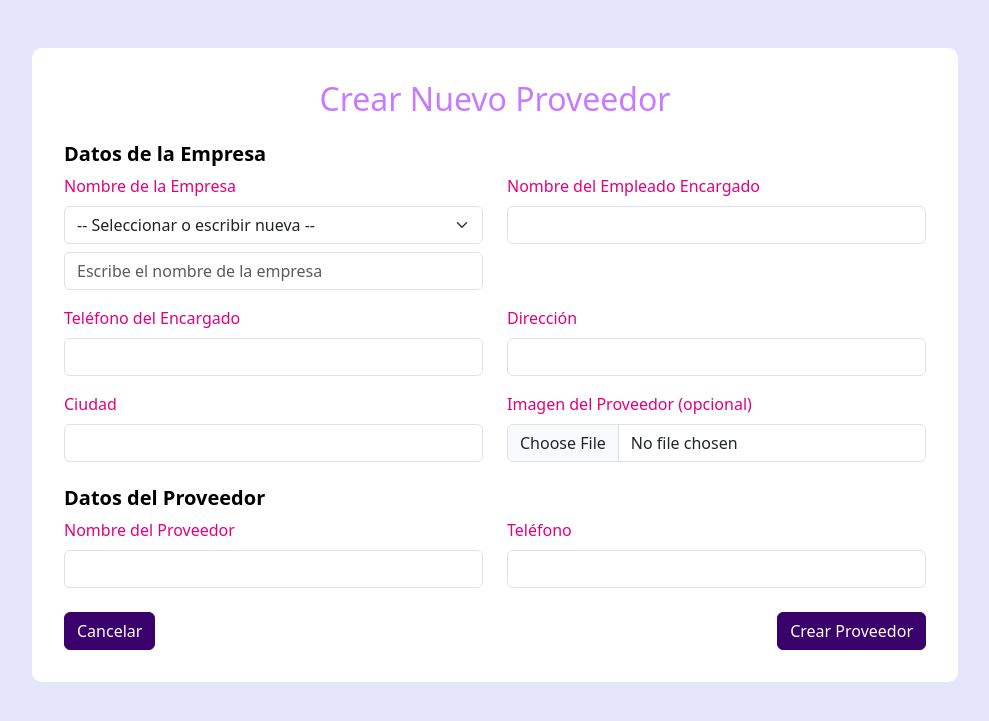
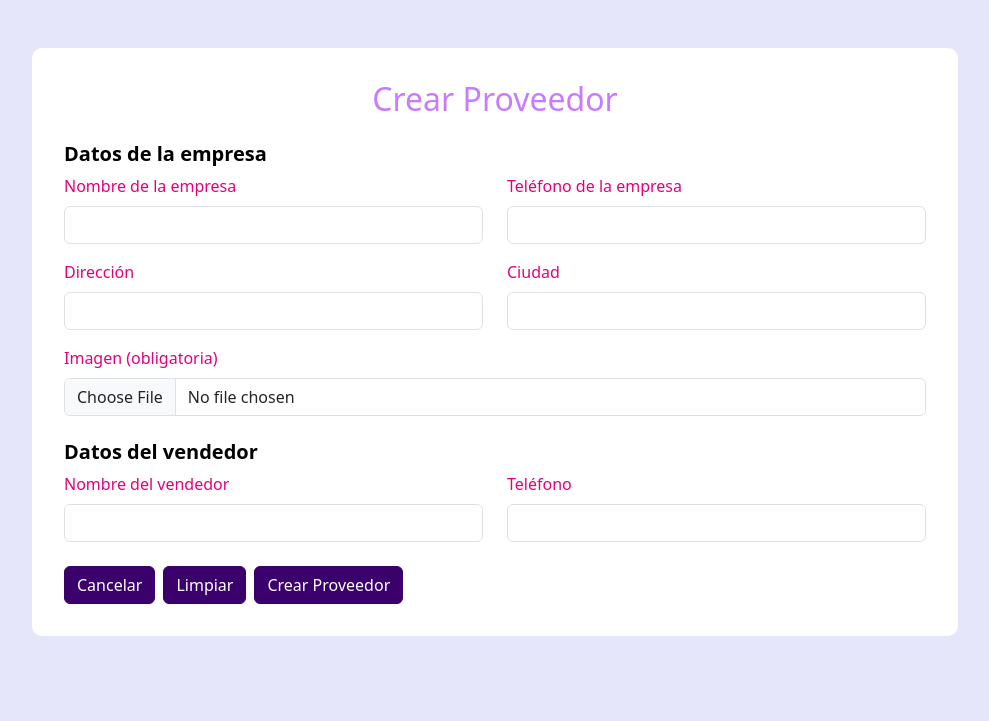
Before and after one commit to fernandaaguilar44/Salon_chic, a Laravel app: page /proveedores/create in a window 1280 px wide. Shown: the top 721 px of the page, without its empty margins (145-1134 px from the left). Run offline with Laravel 12, Linux system fonts and the light colour scheme; tables that the repository leaves empty hold one stand-in row (values such as "Sample post").

Commit message:
Guardar cambios

```diff
--- a/app/Http/Controllers/ProveedorController.php
+++ b/app/Http/Controllers/ProveedorController.php
@@ -49,36 +49,71 @@ class ProveedorController extends Controller
     public function store(Request $request)
     {
         $request->validate([
-            'nombre_proveedor' => 'required|string|max:35',
+            'nombre_proveedor' => ['required', 'string', 'max:50', 'regex:/^[A-Za-zÁÉÍÓÚáéíóúÑñ\s]+$/'],
             'telefono' => [
                 'required',
                 'digits:8',
-                'regex:/^(?!([0-9])\1{7})[0-9]{8}$/',
+                'regex:/^(?!([0-9])\1{7})([389])[0-9]{7}$/',
                 'unique:proveedores,telefono',
             ],
-            'direccion' => 'required|string|max:100',
-            'ciudad' => 'required|string|max:25|regex:/^[A-Za-zÁÉÍÓÚáéíóúÑñ\s]+$/',
-            'nombre_empresa' => 'required|string|max:25',
-            'empleado_encargado' => 'required|string|max:35',
+            'direccion' => 'required|string|max:200',
+            'ciudad' => ['required', 'string', 'max:25', 'regex:/^[A-Za-zÁÉÍÓÚáéíóúÑñ\s]+$/'],
+            'nombre_empresa' => ['required', 'string', 'max:50', 'regex:/^[A-Za-zÁÉÍÓÚáéíóúÑñ\s]+$/'],
             'telefono_empleado_encargado' => [
                 'required',
                 'digits:8',
-                'regex:/^(?!([0-9])\1{7})[0-9]{8}$/',
+                'regex:/^(?!([0-9])\1{7})([389])[0-9]{7}$/',
                 'unique:proveedores,telefono_empleado_encargado',
             ],
-            'imagen' => 'nullable|image|max:2048',
+            'imagen' => 'required|image|max:2048',
+        ], [
+            'nombre_proveedor.required' => 'Por favor, agregue el nombre del vendedor.',
+            'nombre_proveedor.regex' => 'El nombre del vendedor solo puede contener letras y espacios.',
+            'nombre_proveedor.max' => 'El nombre del vendedor no debe exceder los 50 caracteres.',
+
+            'telefono.required' => 'Por favor, agregue el número de teléfono del vendedor.',
+            'telefono.digits' => 'El número de teléfono debe contener exactamente 8 dígitos.',
+            'telefono.regex' => 'El número de teléfono debe comenzar con 3, 8 o 9.',
+            'telefono.unique' => 'El número de teléfono ingresado ya está registrado.',
+
+            'direccion.required' => 'Por favor, agregue la dirección de la empresa.',
+            'direccion.max' => 'La dirección no debe exceder los 200 caracteres.',
+
+            'ciudad.required' => 'Por favor, agregue la ciudad correspondiente.',
+            'ciudad.regex' => 'La ciudad solo puede contener letras y espacios.',
+            'ciudad.max' => 'El nombre de la ciudad no debe exceder los 25 caracteres.',
+
+            'nombre_empresa.required' => 'Por favor, agregue el nombre de la empresa.',
+            'nombre_empresa.regex' => 'El nombre de la empresa solo puede contener letras y espacios.',
+            'nombre_empresa.max' => 'El nombre de la empresa no debe exceder los 50 caracteres.',
+
+            'telefono_empleado_encargado.required' => 'Por favor, agregue el teléfono de la empresa.',
+            'telefono_empleado_encargado.digits' => 'El número de teléfono debe contener exactamente 8 dígitos.',
+            'telefono_empleado_encargado.regex' => 'El número de teléfono debe comenzar con 3, 8 o 9.',
+            'telefono_empleado_encargado.unique' => 'El número de teléfono de la empresa ya está registrado.',
+
+            'imagen.required' => 'Por favor, agregue una imagen del proveedor.',
+            'imagen.image' => 'El archivo debe ser una imagen válida.',
+            'imagen.max' => 'La imagen no debe exceder los 2MB de tamaño.',
         ]);
 
-        $datos = $request->all();
-
-        if ($request->hasFile('imagen')) {
-            $imagenPath = $request->file('imagen')->store('proveedores', 'public');
-            $datos['imagen'] = $imagenPath;
+        if (!$request->hasFile('imagen') || !$request->file('imagen')->isValid()) {
+            return back()->withErrors(['imagen' => 'Por favor, adjunte una imagen válida.'])->withInput();
         }
 
-        Proveedor::create($datos);
+        $imagenPath = $request->file('imagen')->store('proveedores', 'public');
 
-        return redirect()->route('proveedores.index')->with('success', 'Proveedor creado exitosamente.');
+        Proveedor::create([
+            'nombre_proveedor' => $request->nombre_proveedor,
+            'telefono' => $request->telefono,
+            'direccion' => $request->direccion,
+            'ciudad' => $request->ciudad,
+            'nombre_empresa' => $request->nombre_empresa,
+            'telefono_empleado_encargado' => $request->telefono_empleado_encargado,
+            'imagen' => $imagenPath,
+        ]);
+
+        return redirect()->route('proveedores.index')->with('success', 'El proveedor ha sido registrado correctamente.');
     }
 
     public function show(Proveedor $proveedor)
@@ -94,24 +129,32 @@ class ProveedorController extends Controller
     public function update(Request $request, Proveedor $proveedor)
     {
         $request->validate([
-            'nombre_proveedor' => 'required|string|max:35',
+            'nombre_proveedor' => ['required', 'string', 'max:35', 'regex:/^[A-Za-zÁÉÍÓÚáéíóúÑñ\s]+$/'],
             'telefono' => [
                 'required',
                 'digits:8',
-                'regex:/^(?!([0-9])\1{7})[0-9]{8}$/',
+                'regex:/^(?!([0-9])\1{7})([389])[0-9]{7}$/',
                 Rule::unique('proveedores', 'telefono')->ignore($proveedor->id),
             ],
             'direccion' => 'required|string|max:100',
-            'ciudad' => 'required|string|max:25|regex:/^[A-Za-zÁÉÍÓÚáéíóúÑñ\s]+$/',
-            'nombre_empresa' => 'required|string|max:25',
-            'empleado_encargado' => 'required|string|max:35',
+            'ciudad' => ['required', 'string', 'max:25', 'regex:/^[A-Za-zÁÉÍÓÚáéíóúÑñ\s]+$/'],
+            'nombre_empresa' => ['required', 'string', 'max:25', 'regex:/^[A-Za-zÁÉÍÓÚáéíóúÑñ\s]+$/'],
             'telefono_empleado_encargado' => [
                 'required',
                 'digits:8',
-                'regex:/^(?!([0-9])\1{7})[0-9]{8}$/',
+                'regex:/^(?!([0-9])\1{7})([389])[0-9]{7}$/',
                 Rule::unique('proveedores', 'telefono_empleado_encargado')->ignore($proveedor->id),
             ],
             'imagen' => 'nullable|image|max:2048',
+        ], [
+            'nombre_proveedor.required' => 'Por favor, proporcione el nombre del vendedor.',
+            'telefono.required' => 'Por favor, proporcione el número de teléfono del vendedor.',
+            'direccion.required' => 'Por favor, proporcione la dirección de la empresa.',
+            'ciudad.required' => 'Por favor, indique la ciudad correspondiente.',
+            'nombre_empresa.required' => 'Por favor, proporcione el nombre de la empresa.',
+            'telefono_empleado_encargado.required' => 'Por favor, indique el teléfono de la empresa.',
+            'imagen.image' => 'El archivo debe ser una imagen válida.',
+            'imagen.max' => 'La imagen no debe exceder los 2MB de tamaño.',
         ]);
 
         if ($request->hasFile('imagen')) {
@@ -129,11 +172,10 @@ class ProveedorController extends Controller
             'direccion' => $request->direccion,
             'ciudad' => $request->ciudad,
             'nombre_empresa' => $request->nombre_empresa,
-            'empleado_encargado' => $request->empleado_encargado,
             'telefono_empleado_encargado' => $request->telefono_empleado_encargado,
             'imagen' => $proveedor->imagen,
         ]);
 
-        return redirect()->route('proveedores.index')->with('success', 'Proveedor actualizado correctamente.');
+        return redirect()->route('proveedores.index')->with('success', 'El proveedor ha sido actualizado correctamente.');
     }
 }
--- a/app/Models/Proveedor.php
+++ b/app/Models/Proveedor.php
@@ -5,9 +5,10 @@ namespace App\Models;
 use Illuminate\Database\Eloquent\Factories\HasFactory;
 use Illuminate\Database\Eloquent\Model;
 
-class Proveedor extends Model {
+class Proveedor extends Model
+{
+    use HasFactory; // ✅ Correcto
 
-    use hasFactory;
     protected $table = 'proveedores';
 
     protected $fillable = [
@@ -16,12 +17,12 @@ class Proveedor extends Model {
         'direccion',
         'ciudad',
         'nombre_empresa',
-        'empleado_encargado',
         'telefono_empleado_encargado',
         'fecha_registro',
+        'empleado_id',
         'imagen',
     ];
-
-
-
+    public function proveedor(){
+    return $this->hasMany(Proveedor::class);
+    }
 }
--- a/resources/views/proveedores/create.blade.php
+++ b/resources/views/proveedores/create.blade.php
@@ -1,14 +1,13 @@
 <!DOCTYPE html>
 <html lang="es">
 <head>
-    <meta charset="UTF-8">
-    <title>Crear Nuevo Proveedor</title>
-    <meta name="viewport" content="width=device-width, initial-scale=1">
-    <!-- Bootstrap 5 -->
-    <link href="https://cdn.jsdelivr.net/npm/bootstrap@5.3.3/dist/css/bootstrap.min.css" rel="stylesheet">
+    <meta charset="UTF-8" />
+    <title>Crear Proveedor</title>
+    <meta name="viewport" content="width=device-width, initial-scale=1" />
+    <link href="https://cdn.jsdelivr.net/npm/bootstrap@5.3.3/dist/css/bootstrap.min.css" rel="stylesheet" />
     <style>
         body {
-            background-color: #E6E6FA;
+            background-color: #e6e6fa;
         }
         .form-container {
             background-color: #fff;
@@ -19,56 +18,53 @@
         .form-label {
             color: #e4007c;
         }
-        .btn-primary,
-        .btn-secondary {
+        .btn-primary, .btn-secondary, .btn-danger {
             background-color: #3a006b;
             border-color: #3a006b;
+            color: white;
         }
-        .btn-secondary:hover {
+        .btn-secondary:hover, .btn-danger:hover {
             background-color: #e4007c;
             border-color: #e4007c;
+            color: white;
+        }
+        .btn-group-left {
+            display: flex;
+            gap: 0.5rem;
+            justify-content: flex-start;
         }
     </style>
 </head>
 <body>
-
 <div class="container py-5">
     <div class="row justify-content-center">
         <div class="col-12 col-lg-10">
             <div class="form-container">
-                <h2 class="mb-4 text-center" style="color: #c97bff;">Crear Nuevo Proveedor</h2>
-
-                <form method="POST" action="{{ route('proveedores.store') }}" enctype="multipart/form-data">
+                <h2 class="mb-4 text-center" style="color: #c97bff;">Crear Proveedor</h2>
+                <form id="formProveedor" method="POST" action="{{ route('proveedores.store') }}" enctype="multipart/form-data" novalidate>
                     @csrf
 
-                    <!-- SECCIÓN: DATOS DE LA EMPRESA -->
-                    <h5 class="text-rosado fw-bold">Datos de la Empresa</h5>
+                    <!-- Datos empresa -->
+                    <h5 class="text-rosado fw-bold">Datos de la empresa</h5>
                     <div class="row mb-3">
                         <div class="col-md-6">
-                            <label class="form-label">Nombre de la Empresa</label>
-                            <select id="nombre_empresa_select" class="form-select mb-2">
-                                <option value="">-- Seleccionar o escribir nueva --</option>
-                                @foreach ($empresas as $empresa)
-                                    <option value="{{ $empresa }}" {{ old('nombre_empresa') == $empresa ? 'selected' : '' }}>{{ $empresa }}</option>
-                                @endforeach
-                            </select>
-                            <input type="text" id="nombre_empresa_input" name="nombre_empresa"
-                                   value="{{ old('nombre_empresa') }}"
-                                   maxlength="25"
+                            <label for="nombre_empresa" class="form-label">Nombre de la empresa</label>
+                            <input type="text" name="nombre_empresa" id="nombre_empresa"
                                    class="form-control @error('nombre_empresa') is-invalid @enderror"
-                                   placeholder="Escribe el nombre de la empresa" required>
+                                   value="{{ old('nombre_empresa') }}" maxlength="50"
+                                   pattern="^[A-Za-zÁÉÍÓÚáéíóúÑñ\s]+$" required />
                             @error('nombre_empresa')
                             <div class="invalid-feedback">{{ $message }}</div>
                             @enderror
                         </div>
 
                         <div class="col-md-6">
-                            <label for="empleado_encargado" class="form-label">Nombre del Empleado Encargado</label>
-                            <input type="text" id="empleado_encargado" name="empleado_encargado"
-                                   value="{{ old('empleado_encargado') }}"
-                                   required maxlength="35"
-                                   class="form-control @error('empleado_encargado') is-invalid @enderror">
-                            @error('empleado_encargado')
+                            <label for="telefono_empleado_encargado" class="form-label">Teléfono de la empresa</label>
+                            <input type="text" name="telefono_empleado_encargado" id="telefono_empleado_encargado"
+                                   class="form-control @error('telefono_empleado_encargado') is-invalid @enderror"
+                                   value="{{ old('telefono_empleado_encargado') }}" maxlength="8" inputmode="numeric"
+                                   oninput="this.value = this.value.replace(/[^0-9]/g, '')" required />
+                            @error('telefono_empleado_encargado')
                             <div class="invalid-feedback">{{ $message }}</div>
                             @enderror
                         </div>
@@ -76,64 +72,45 @@
 
                     <div class="row mb-3">
                         <div class="col-md-6">
-                            <label for="telefono_empleado_encargado" class="form-label">Teléfono del Encargado</label>
-                            <input type="text" id="telefono_empleado_encargado" name="telefono_empleado_encargado"
-                                   value="{{ old('telefono_empleado_encargado') }}"
-                                   required pattern="\d{8}" maxlength="8" inputmode="numeric"
-                                   title="Debe contener 8 dígitos distintos"
-                                   oninput="this.value = this.value.replace(/[^0-9]/g, '')"
-                                   class="form-control @error('telefono_empleado_encargado') is-invalid @enderror">
-                            @error('telefono_empleado_encargado')
+                            <label for="direccion" class="form-label">Dirección</label>
+                            <input type="text" name="direccion" id="direccion"
+                                   class="form-control @error('direccion') is-invalid @enderror"
+                                   value="{{ old('direccion') }}" maxlength="200" required />
+                            @error('direccion')
                             <div class="invalid-feedback">{{ $message }}</div>
                             @enderror
                         </div>
 
                         <div class="col-md-6">
-                            <label for="direccion" class="form-label">Dirección</label>
-                            <input type="text" id="direccion" name="direccion"
-                                   value="{{ old('direccion') }}"
-                                   required maxlength="100"
-                                   class="form-control @error('direccion') is-invalid @enderror">
-                            @error('direccion')
+                            <label for="ciudad" class="form-label">Ciudad</label>
+                            <input type="text" name="ciudad" id="ciudad"
+                                   class="form-control @error('ciudad') is-invalid @enderror"
+                                   value="{{ old('ciudad') }}" maxlength="25"
+                                   pattern="^[A-Za-zÁÉÍÓÚáéíóúÑñ\s]+$" required />
+                            @error('ciudad')
                             <div class="invalid-feedback">{{ $message }}</div>
                             @enderror
                         </div>
                     </div>
 
+                    <div class="mb-3">
+                        <label for="imagen" class="form-label">Imagen (obligatoria)</label>
+                        <input type="file" name="imagen" id="imagen"
+                               class="form-control @error('imagen') is-invalid @enderror" accept="image/*" required />
+                        @error('imagen')
+                        <div class="invalid-feedback">{{ $message }}</div>
+                        @enderror
+                    </div>
+
+                    <!-- Datos vendedor -->
+                    <h5 class="text-rosado fw-bold mt-4">Datos del vendedor</h5>
                     <div class="row mb-3">
                         <div class="col-md-6">
-                            <label for="ciudad" class="form-label">Ciudad</label>
-                            <input type="text" id="ciudad" name="ciudad"
-                                   value="{{ old('ciudad') }}"
-                                   required pattern="^[A-Za-zÁÉÍÓÚáéíóúÑñ\s]+$" maxlength="25"
-                                   title="Solo letras y espacios"
-                                   class="form-control @error('ciudad') is-invalid @enderror">
-                            @error('ciudad')
-                            <div class="invalid-feedback">{{ $message }}</div>
-                            @enderror
-                        </div>
-
-                        <div class="col-md-6">
-                            <label for="imagen" class="form-label">Imagen del Proveedor (opcional)</label>
-                            <input type="file" id="imagen" name="imagen"
-                                   accept="image/*"
-                                   class="form-control @error('imagen') is-invalid @enderror">
-                            @error('imagen')
-                            <div class="invalid-feedback">{{ $message }}</div>
-                            @enderror
-                        </div>
-                    </div>
-
-
-                    <!-- SECCIÓN: DATOS DEL PROVEEDOR -->
-                    <h5 class="text-rosado fw-bold mt-4">Datos del Proveedor</h5>
-                    <div class="row mb-3">
-                        <div class="col-md-6">
-                            <label for="nombre_proveedor" class="form-label">Nombre del Proveedor</label>
-                            <input type="text" id="nombre_proveedor" name="nombre_proveedor"
-                                   value="{{ old('nombre_proveedor') }}"
-                                   required maxlength="35"
-                                   class="form-control @error('nombre_proveedor') is-invalid @enderror">
+                            <label for="nombre_proveedor" class="form-label">Nombre del vendedor</label>
+                            <input type="text" name="nombre_proveedor" id="nombre_proveedor"
+                                   class="form-control @error('nombre_proveedor') is-invalid @enderror"
+                                   value="{{ old('nombre_proveedor') }}" maxlength="50"
+                                   pattern="^[A-Za-zÁÉÍÓÚáéíóúÑñ\s]+$" required />
                             @error('nombre_proveedor')
                             <div class="invalid-feedback">{{ $message }}</div>
                             @enderror
@@ -141,25 +118,23 @@
 
                         <div class="col-md-6">
                             <label for="telefono" class="form-label">Teléfono</label>
-                            <input type="text" id="telefono" name="telefono"
-                                   value="{{ old('telefono') }}"
-                                   required pattern="\d{8}" maxlength="8" inputmode="numeric"
-                                   title="Debe contener 8 dígitos distintos"
-                                   oninput="this.value = this.value.replace(/[^0-9]/g, '')"
-                                   class="form-control @error('telefono') is-invalid @enderror">
+                            <input type="text" name="telefono" id="telefono"
+                                   class="form-control @error('telefono') is-invalid @enderror"
+                                   value="{{ old('telefono') }}" maxlength="8" inputmode="numeric"
+                                   oninput="this.value = this.value.replace(/[^0-9]/g, '')" required />
                             @error('telefono')
                             <div class="invalid-feedback">{{ $message }}</div>
                             @enderror
                         </div>
                     </div>
 
-                    <!-- BOTONES -->
-                    <div class="d-flex justify-content-between mt-4">
+                    <!-- Botones -->
+                    <div class="btn-group-left mt-4">
                         <a href="{{ route('proveedores.index') }}" class="btn btn-secondary">Cancelar</a>
+                        <button type="reset" class="btn btn-danger" id="btnLimpiar">Limpiar</button>
                         <button type="submit" class="btn btn-primary">Crear Proveedor</button>
                     </div>
                 </form>
-
             </div>
         </div>
     </div>
@@ -167,11 +142,108 @@
 
 <script src="https://cdn.jsdelivr.net/npm/bootstrap@5.3.3/dist/js/bootstrap.bundle.min.js"></script>
 <script>
-    const select = document.getElementById('nombre_empresa_select');
-    const input = document.getElementById('nombre_empresa_input');
+    const form = document.getElementById('formProveedor');
 
-    select.addEventListener('change', function () {
-        input.value = this.value || '';
+    document.getElementById('btnLimpiar').addEventListener('click', () => {
+        const inputs = form.querySelectorAll('input');
+        inputs.forEach(input => {
+            input.classList.remove('is-invalid');
+            const feedback = input.nextElementSibling;
+            if (feedback && feedback.classList.contains('invalid-feedback')) {
+                feedback.remove();
+            }
+        });
+    });
+
+    form.addEventListener('submit', function (e) {
+        e.preventDefault();
+
+        const inputs = form.querySelectorAll('input');
+        inputs.forEach(input => {
+            input.classList.remove('is-invalid');
+            const feedback = input.nextElementSibling;
+            if (feedback && feedback.classList.contains('invalid-feedback')) {
+                feedback.remove();
+            }
+        });
+
+        let valid = true;
+
+        function mostrarError(input, mensaje) {
+            input.classList.add('is-invalid');
+
+            let feedback = input.nextElementSibling;
+            if (!feedback || !feedback.classList.contains('invalid-feedback')) {
+                feedback = document.createElement('div');
+                feedback.classList.add('invalid-feedback');
+                input.parentNode.appendChild(feedback);
+            }
+
+            feedback.textContent = mensaje;
+            valid = false;
+        }
+
+        // Validaciones
+        const nombreEmpresa = form.nombre_empresa;
+        if (!nombreEmpresa.value.trim()) {
+            mostrarError(nombreEmpresa, 'El nombre de la empresa es obligatorio.');
+        } else if (!/^[A-Za-zÁÉÍÓÚáéíóúÑñ\s]+$/.test(nombreEmpresa.value)) {
+            mostrarError(nombreEmpresa, 'Solo se permiten letras y espacios.');
+        } else if (nombreEmpresa.value.length > 50) {
+            mostrarError(nombreEmpresa, 'Máximo 50 caracteres.');
+        }
+
+        const telefonoEncargado = form.telefono_empleado_encargado;
+        if (!telefonoEncargado.value.trim()) {
+            mostrarError(telefonoEncargado, 'El teléfono de la empresa es obligatorio.');
+        } else if (!/^\d{8}$/.test(telefonoEncargado.value)) {
+            mostrarError(telefonoEncargado, 'Debe tener exactamente 8 dígitos.');
+        } else if (!/^[389]/.test(telefonoEncargado.value)) {
+            mostrarError(telefonoEncargado, 'Debe comenzar con 3, 8 o 9.');
+        }
+
+        const direccion = form.direccion;
+        if (!direccion.value.trim()) {
+            mostrarError(direccion, 'La dirección es obligatoria.');
+        } else if (direccion.value.length > 200) {
+            mostrarError(direccion, 'Máximo 200 caracteres.');
+        }
+
+        const ciudad = form.ciudad;
+        if (!ciudad.value.trim()) {
+            mostrarError(ciudad, 'La ciudad es obligatoria.');
+        } else if (!/^[A-Za-zÁÉÍÓÚáéíóúÑñ\s]+$/.test(ciudad.value)) {
+            mostrarError(ciudad, 'Solo letras y espacios.');
+        } else if (ciudad.value.length > 25) {
+            mostrarError(ciudad, 'Máximo 25 caracteres.');
+        }
+
+        const imagen = form.imagen;
+        if (!imagen.value) {
+            mostrarError(imagen, 'Debe subir una imagen válida.');
+        }
+
+        const nombreProveedor = form.nombre_proveedor;
+        if (!nombreProveedor.value.trim()) {
+            mostrarError(nombreProveedor, 'El nombre del vendedor es obligatorio.');
+        } else if (!/^[A-Za-zÁÉÍÓÚáéíóúÑñ\s]+$/.test(nombreProveedor.value)) {
+            mostrarError(nombreProveedor, 'Solo letras y espacios.');
+        } else if (nombreProveedor.value.length > 50) {
+            mostrarError(nombreProveedor, 'Máximo 50 caracteres.');
+        }
+
+        const telefono = form.telefono;
+        if (!telefono.value.trim()) {
+            mostrarError(telefono, 'El teléfono del vendedor es obligatorio.');
+        } else if (!/^\d{8}$/.test(telefono.value)) {
+            mostrarError(telefono, 'Debe tener exactamente 8 dígitos.');
+        } else if (!/^[389]/.test(telefono.value)) {
+            mostrarError(telefono, 'Debe comenzar con 3, 8 o 9.');
+        }
+
+        if (valid) {
+            form.submit();
+        }
     });
 </script>
 </body>
```
Also changed, not shown: resources/views/proveedores/edit.blade.php (+48 -60 lines), resources/views/proveedores/index.blade.php (+48 -31 lines), database/migrations/2025_06_02_181957_create_proveedores_table.php, routes/web.php (line endings or trailing spaces).
